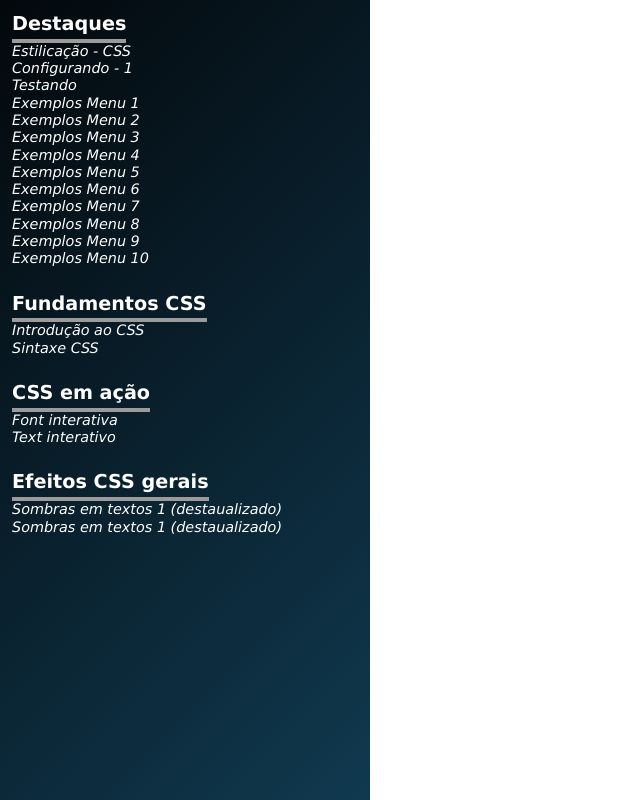
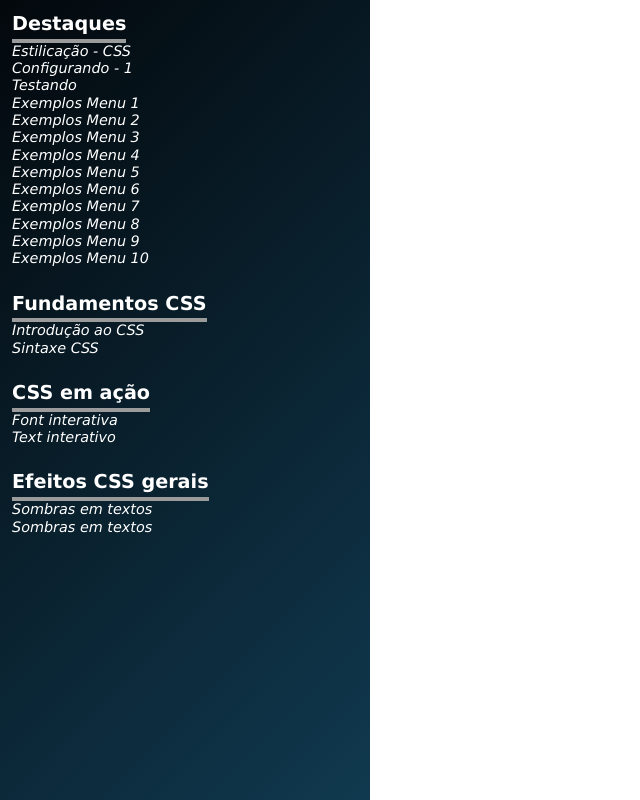
Before and after one commit to acleciocruzdeveloper/menu-responsivo, a plain HTML site: page index.html in a window 1280 px wide. Shown: the whole page, without its empty margins (0-640 px from the left). Drawn offline with Linux system fonts and the light colour scheme.

Commit message:
Comentarios

```diff
--- a/css/style.css
+++ b/css/style.css
@@ -39,7 +39,7 @@ Fim da 2o Etapa do CSS
                 transition: all 0.5s ease;
     font-size: 1.2em;
     background: rgb(44,62,80);
-        background-image: -moz-linear-gradient(135deg, rgb(3,8,12), rgb(16, 57, 79));
+        background-image: -moz-linear-gradient(135deg, rgb(3,8,12), rgb(16, 79, 37));
             background-image: -webkit-linear-gradient(135deg, rgb(3, 8, 12), rgb(16, 57,79));
                 background-image: -o-linear-gradient(135deg, rgb(3, 8, 12), rgb(16, 57, 79));
                     background-image: -ms-linear-gradient(135deg, rgb(3, 8, 12), rgb(16, 57, 79));
@@ -75,12 +75,12 @@ Fim da 2o Etapa do CSS
 }
 
 /*
-Fim da 3o Etapa
+Ocultar menu
  */
 
  /* -------------------------------------------------------------------------------------------- */
 
-/* 4o Etapa do projeto do menu responsivo */
+/* Seção menu */
 #lateral .box {
     list-style-type: none;
     margin-bottom: 1em;
@@ -175,4 +175,4 @@ Fim da 3o Etapa
 
 }
 
-/* FIM DA CONFIGURAÇÃO RESPONSIVA */
+/* FIM DA CONFIGURAÇÃO RESPONSIVIDADE */
--- a/index.html
+++ b/index.html
@@ -43,11 +43,11 @@
             <!-- Mais Links -->
             <h3 class="link-titulo">Efeitos CSS gerais</h3>
             <ul class="box">
-                <li><a href="#">Sombras em textos 1 (destaualizado)</a></li>
-                <li><a href="#">Sombras em textos 1 (destaualizado)</a></li>
+                <li><a href="#">Sombras em textos</a></li>
+                <li><a href="#">Sombras em textos</a></li>
             </ul>
 
-            <!-- Mais seções -->
+            <!-- seções -->
         </nav><!-- /#menu -->
         <div id="link"></div>
     </div> <!-- ##lateral -->
```
